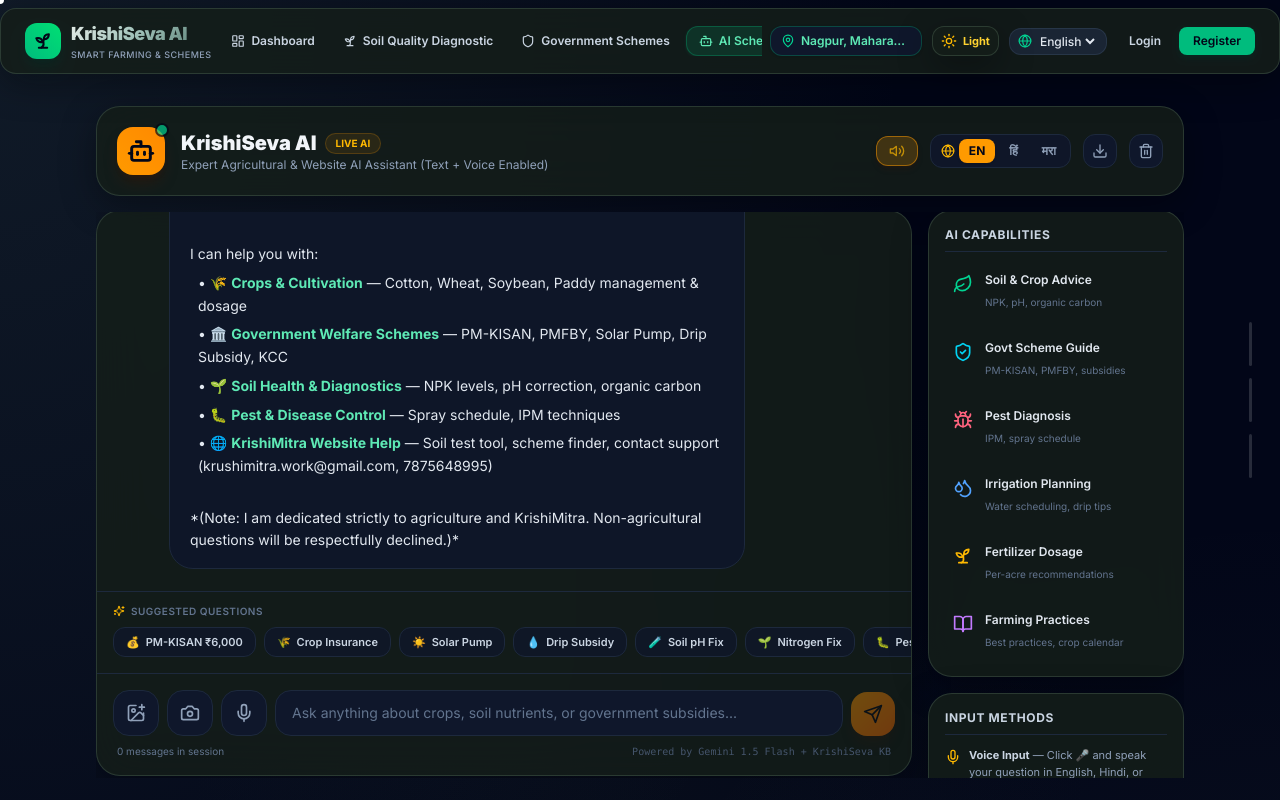
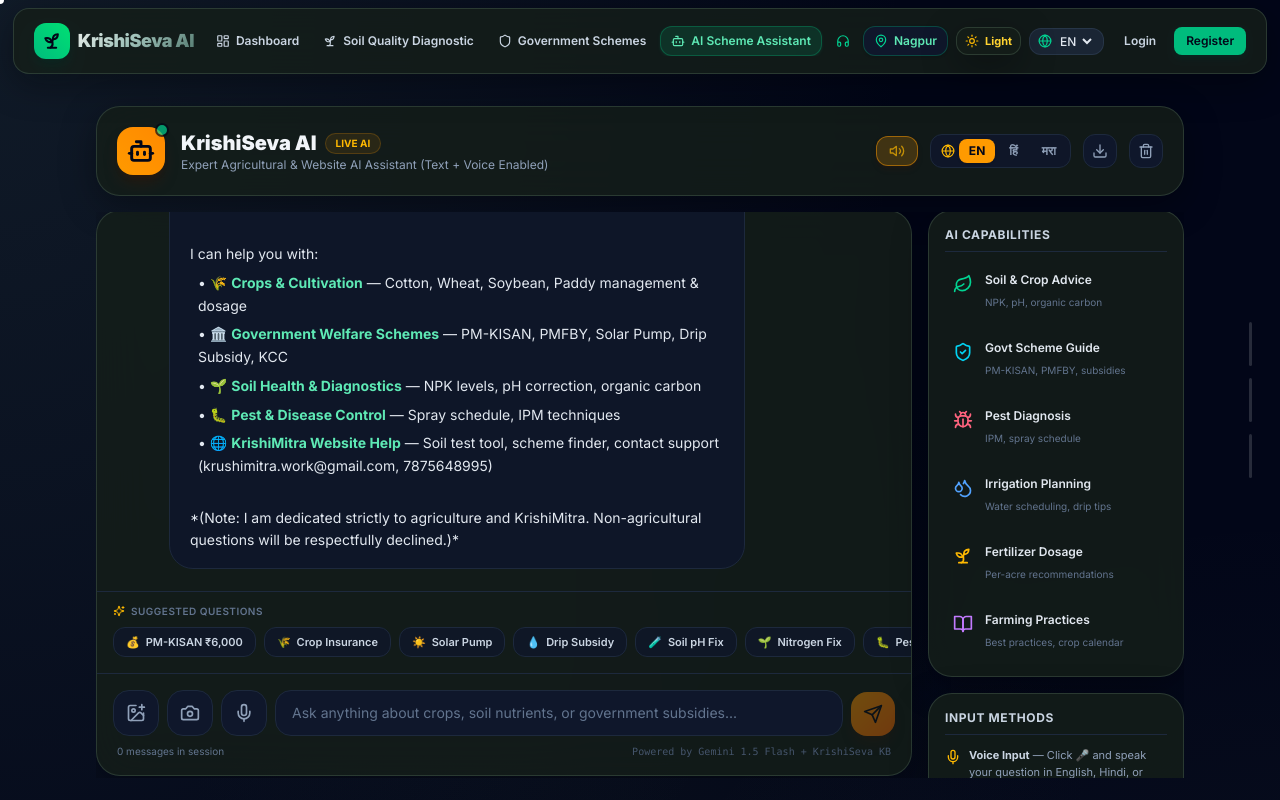
Before and after one commit to Safal-48/Smackathon-2026, a React (Vite) app in the folder client/: page /ai-chat in a window 1280 px wide. Shown: the top 800 px of the page. Built offline with nearby package versions, Linux system fonts and the light colour scheme; a web font is replaced by a local one.

Commit message:
Fix Navbar overlap by adding shrink-0 and xl responsive breakpoint

```diff
--- a/client/src/components/common/Navbar.jsx
+++ b/client/src/components/common/Navbar.jsx
@@ -28,23 +28,23 @@
   }
 
   return (
-    <nav className="sticky top-2 z-50 max-w-[96%] xl:max-w-7xl mx-auto mb-4">
-      <div className="glass-panel rounded-2xl border border-slate-800/80 shadow-xl shadow-slate-950/40 px-4 sm:px-6 backdrop-blur-xl bg-slate-950/80">
-        <div className="flex items-center justify-between h-16 gap-2">
+    <nav className="sticky top-2 z-50 max-w-[98%] 2xl:max-w-7xl mx-auto mb-4">
+      <div className="glass-panel rounded-2xl border border-slate-800/80 shadow-xl shadow-slate-950/40 px-3 sm:px-5 backdrop-blur-xl bg-slate-950/80">
+        <div className="flex items-center justify-between h-16 gap-3">
 
           {/* Logo */}
-          <RouterLink to="/" className="flex items-center gap-2.5 shrink-0 group">
+          <RouterLink to="/" className="flex items-center gap-2 shrink-0 group">
             <div className="w-9 h-9 rounded-xl bg-gradient-to-tr from-emerald-500 to-green-400 flex items-center justify-center shadow-lg shadow-emerald-950/40 group-hover:scale-105 transition-transform">
               <Sprout className="w-5 h-5 text-slate-950 stroke-[2.5]" />
             </div>
             <div>
-              <span className="text-lg font-black text-gradient-green tracking-tight whitespace-nowrap block">KrishiSeva AI</span>
-              <span className="hidden xl:block text-[9px] text-slate-400 font-medium tracking-wider uppercase whitespace-nowrap">Smart Farming & Schemes</span>
+              <span className="text-base sm:text-lg font-black text-gradient-green tracking-tight whitespace-nowrap block">KrishiSeva AI</span>
+              <span className="hidden 2xl:block text-[9px] text-slate-400 font-medium tracking-wider uppercase whitespace-nowrap">Smart Farming & Schemes</span>
             </div>
           </RouterLink>
 
           {/* Desktop Navigation Links */}
-          <div className="hidden lg:flex items-center gap-1 overflow-x-auto no-scrollbar">
+          <div className="hidden xl:flex items-center gap-1 shrink min-w-0 overflow-x-auto no-scrollbar">
             {navLinks.map((link) => {
               const Icon = link.icon;
               const isActive = location.pathname === link.path;
@@ -60,7 +60,7 @@
                         elem.scrollIntoView({ behavior: 'smooth' });
                       }
                     }}
-                    className="flex items-center gap-1.5 px-3 py-1.5 rounded-xl text-xs font-semibold text-slate-300 hover:text-emerald-400 hover:bg-slate-800/60 transition-all whitespace-nowrap"
+                    className="flex items-center gap-1.5 px-2.5 py-1.5 rounded-xl text-xs font-semibold text-slate-300 hover:text-emerald-400 hover:bg-slate-800/60 transition-all whitespace-nowrap shrink-0"
                   >
                     <Icon className="w-3.5 h-3.5 shrink-0 text-emerald-400" />
                     <span>{link.name}</span>
@@ -71,7 +71,7 @@
                 <RouterLink
                   key={link.path}
                   to={link.path}
-                  className={`flex items-center gap-1.5 px-3 py-1.5 rounded-xl text-xs font-semibold transition-all whitespace-nowrap ${
+                  className={`flex items-center gap-1.5 px-2.5 py-1.5 rounded-xl text-xs font-semibold transition-all whitespace-nowrap shrink-0 ${
                     isActive
                       ? 'bg-emerald-500/15 text-emerald-300 border border-emerald-500/30 shadow-sm shadow-emerald-500/10'
                       : 'text-slate-300 hover:text-white hover:bg-slate-800/60'
@@ -85,56 +85,56 @@
           </div>
 
           {/* Right Actions: Location Badge, Language Switcher, Theme Toggle & Auth */}
-          <div className="hidden lg:flex items-center gap-2.5">
+          <div className="hidden xl:flex items-center gap-2 shrink-0">
             {/* Location Profile Quick Badge */}
             <button
               onClick={openLocationModal}
-              className="flex items-center gap-1.5 px-2.5 py-1.5 rounded-xl bg-slate-900 border border-emerald-500/30 text-emerald-300 hover:border-emerald-400 text-xs font-semibold transition-all shadow-sm group whitespace-nowrap"
+              className="flex items-center gap-1.5 px-2.5 py-1.5 rounded-xl bg-slate-900 border border-emerald-500/30 text-emerald-300 hover:border-emerald-400 text-xs font-semibold transition-all shadow-sm group whitespace-nowrap shrink-0"
               title="Click to view or edit your Farmer Location Profile (GPS / Manual)"
             >
               <MapPin className="w-3.5 h-3.5 text-emerald-400 group-hover:scale-110 transition-transform shrink-0" />
-              <span className="max-w-[110px] truncate">
-                {locationProfile?.district || 'Nagpur'}, {locationProfile?.state || 'MH'}
+              <span className="max-w-[100px] truncate">
+                {locationProfile?.district || 'Nagpur'}
               </span>
             </button>
 
             {/* Dark/Light Mode Toggle Button */}
             <button
               onClick={toggleTheme}
-              className="p-1.5 px-2 rounded-xl glass-panel hover:bg-emerald-500/10 border border-emerald-500/20 text-slate-300 hover:text-emerald-400 transition-all flex items-center gap-1.5 text-xs font-semibold whitespace-nowrap"
+              className="p-1.5 px-2 rounded-xl glass-panel hover:bg-emerald-500/10 border border-emerald-500/20 text-slate-300 hover:text-emerald-400 transition-all flex items-center gap-1.5 text-xs font-semibold whitespace-nowrap shrink-0"
               title={`Switch to ${theme === 'dark' ? 'Light' : 'Dark'} Mode`}
             >
               {theme === 'dark' ? (
                 <>
-                  <Sun className="w-4 h-4 text-amber-400 animate-spin" style={{ animationDuration: '16s' }} />
+                  <Sun className="w-3.5 h-3.5 text-amber-400 animate-spin" style={{ animationDuration: '16s' }} />
                   <span className="text-[11px] font-bold text-amber-300">Light</span>
                 </>
               ) : (
                 <>
-                  <Moon className="w-4 h-4 text-emerald-600" />
+                  <Moon className="w-3.5 h-3.5 text-emerald-600" />
                   <span className="text-[11px] font-bold text-emerald-800">Dark</span>
                 </>
               )}
             </button>
 
             {/* Multilingual Dropdown Selector */}
-            <div className="flex items-center gap-1 bg-slate-800/80 border border-slate-700/60 rounded-xl px-2 py-1 text-xs text-slate-300 whitespace-nowrap">
+            <div className="flex items-center gap-1 bg-slate-800/80 border border-slate-700/60 rounded-xl px-2 py-1 text-xs text-slate-300 whitespace-nowrap shrink-0">
               <Globe className="w-3.5 h-3.5 text-emerald-400 shrink-0" />
               <select
                 value={lang}
                 onChange={(e) => setLang(e.target.value)}
-                className="bg-transparent text-slate-200 outline-none cursor-pointer font-medium"
+                className="bg-transparent text-slate-200 outline-none cursor-pointer font-medium text-xs"
               >
-                <option value="en" className="bg-slate-900 text-slate-200">English</option>
-                <option value="hi" className="bg-slate-900 text-slate-200">हिंदी</option>
-                <option value="mr" className="bg-slate-900 text-slate-200">मराठी</option>
+                <option value="en" className="bg-slate-900 text-slate-200">EN</option>
+                <option value="hi" className="bg-slate-900 text-slate-200">HI</option>
+                <option value="mr" className="bg-slate-900 text-slate-200">MR</option>
               </select>
             </div>
 
             {user ? (
-              <div className="flex items-center gap-2 pl-2 border-l border-slate-800 whitespace-nowrap">
-                <span className="text-xs font-semibold text-emerald-400 bg-emerald-500/10 px-2.5 py-1 rounded-full border border-emerald-500/20 max-w-[150px] truncate">
-                  {user.fullName} ({user.role})
+              <div className="flex items-center gap-2 pl-2 border-l border-slate-800 whitespace-nowrap shrink-0">
+                <span className="text-xs font-semibold text-emerald-400 bg-emerald-500/10 px-2.5 py-1 rounded-full border border-emerald-500/20 max-w-[130px] truncate">
+                  {user.fullName}
                 </span>
                 <button
                   onClick={logout}
@@ -145,7 +145,7 @@
                 </button>
               </div>
             ) : (
-              <div className="flex items-center gap-1.5 whitespace-nowrap">
+              <div className="flex items-center gap-1.5 whitespace-nowrap shrink-0">
                 <RouterLink
                   to="/login"
                   className="px-3 py-1.5 rounded-lg text-xs font-semibold text-slate-300 hover:text-white hover:bg-slate-800 transition-all"
@@ -154,7 +154,7 @@
                 </RouterLink>
                 <RouterLink
                   to="/register"
-                  className="px-3.5 py-1.5 rounded-lg text-xs font-semibold bg-emerald-500 hover:bg-emerald-400 text-slate-950 shadow-md shadow-emerald-950/50 transition-all"
+                  className="px-3 py-1.5 rounded-lg text-xs font-semibold bg-emerald-500 hover:bg-emerald-400 text-slate-950 shadow-md shadow-emerald-950/50 transition-all"
                 >
                   {t('register')}
                 </RouterLink>
@@ -163,7 +163,7 @@
           </div>
 
           {/* Mobile Menu Button & Mobile Theme Toggle */}
-          <div className="flex lg:hidden items-center gap-2">
+          <div className="flex xl:hidden items-center gap-2">
             <button
               onClick={toggleTheme}
               className="p-1.5 rounded-lg bg-slate-800 border border-slate-700 text-slate-300"
```
